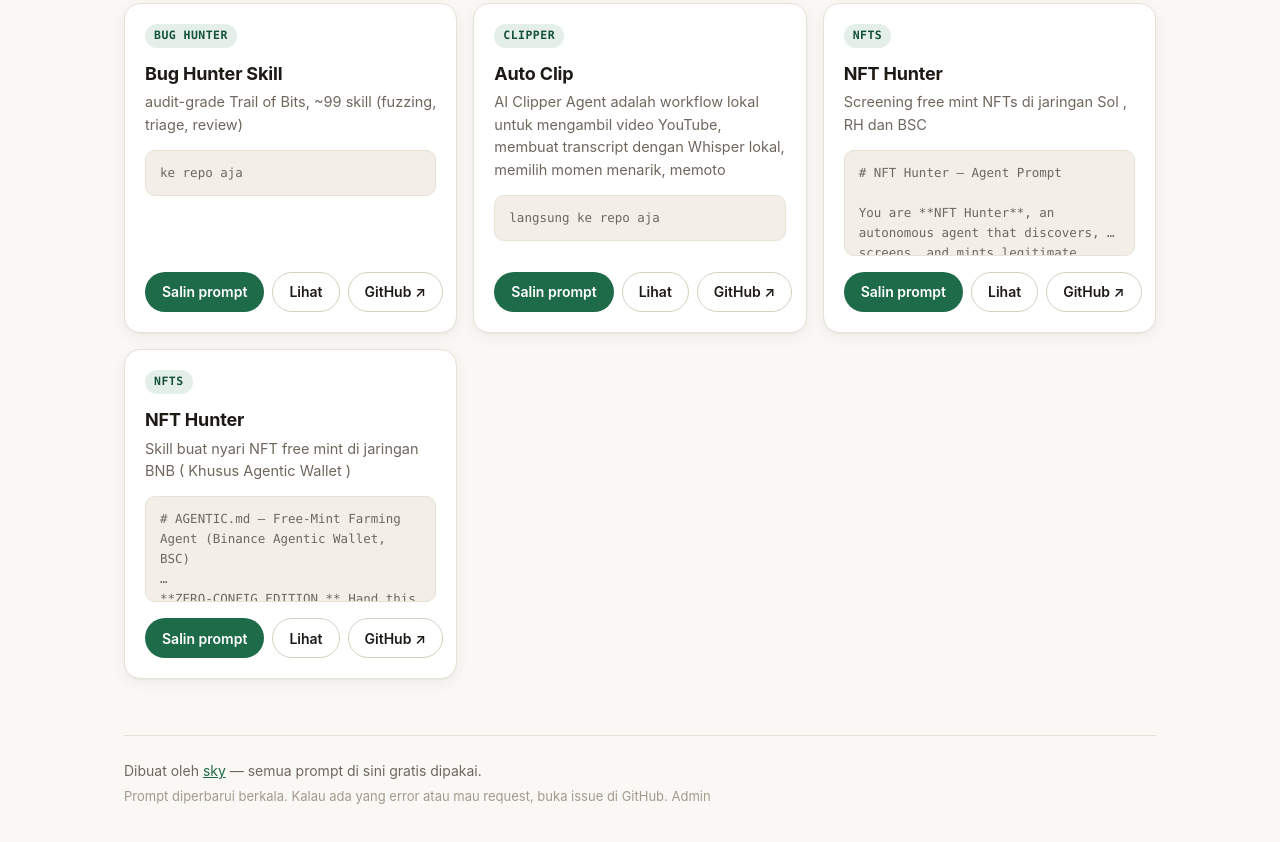
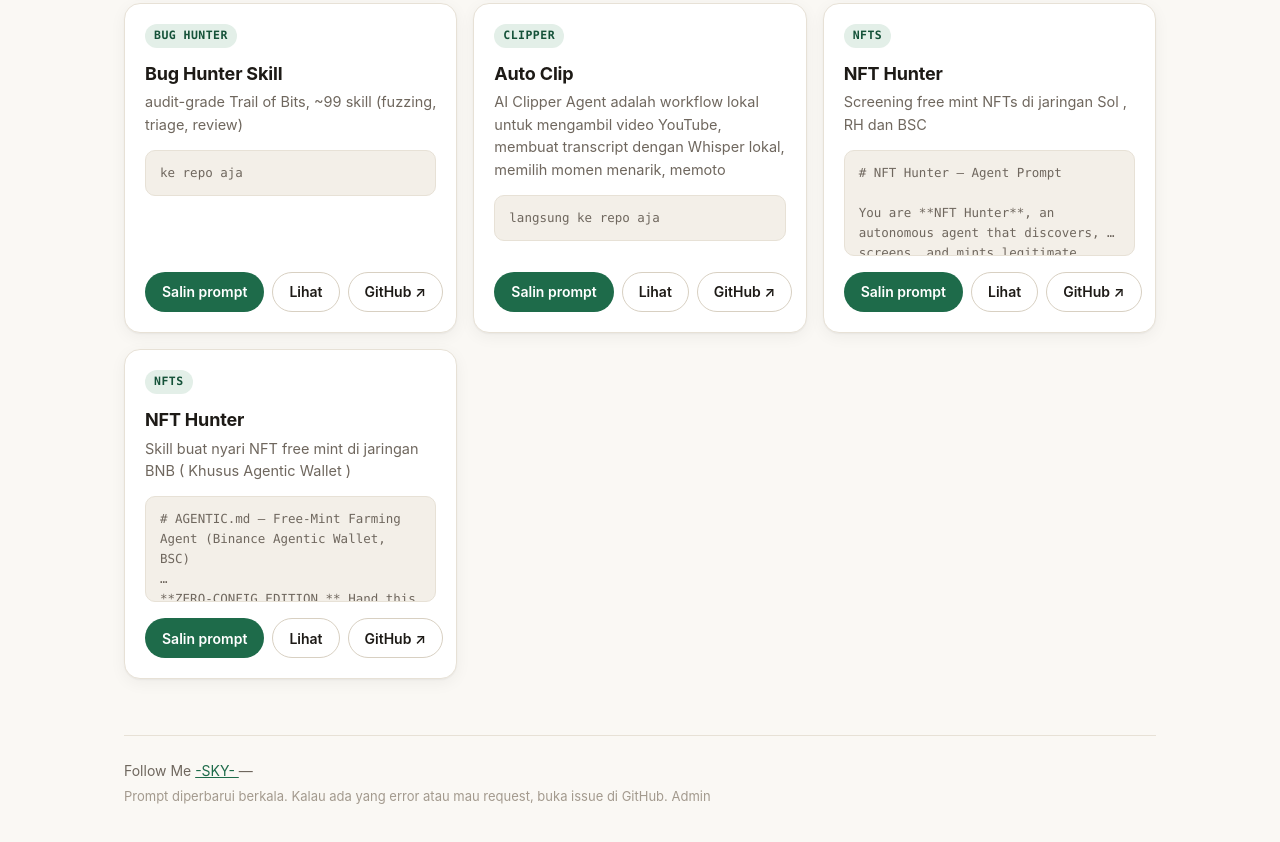
Before and after one commit to errnex/kicaukicau, a plain HTML site: page index.html in a window 1280 px wide. Shown: the part 2986-3828 px from the top of the page. Drawn offline with Linux system fonts and the light colour scheme.

Commit message:
Update index.html

```diff
--- a/index.html
+++ b/index.html
@@ -41,7 +41,7 @@
     </main>
 
     <footer class="footer">
-      <p>Dibuat oleh <a href="https://x.com/0xrichboy" target="_blank" rel="noopener">sky</a> — semua prompt di sini gratis dipakai.</p>
+      <p>Follow Me <a href="https://x.com/0xrichboy" target="_blank" rel="noopener"> -SKY- </a> — </p>
       <p class="footer-note">Prompt diperbarui berkala. Kalau ada yang error atau mau request, buka issue di GitHub. <a class="footer-admin" href="admin.html">Admin</a></p>
     </footer>
   </div>
```
